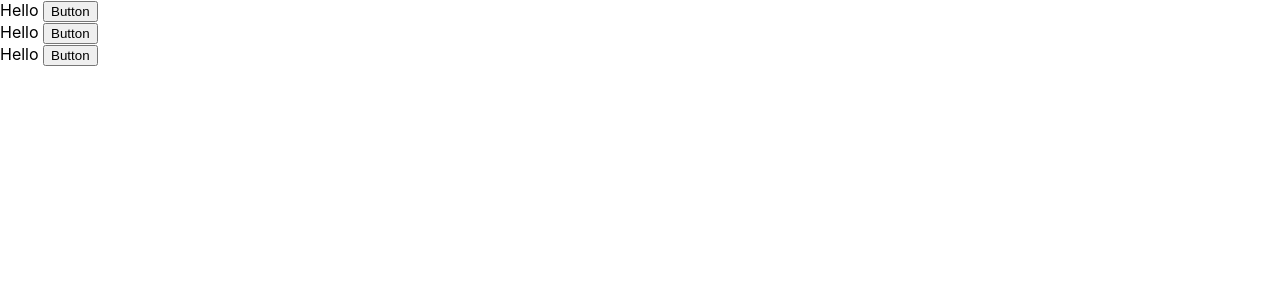
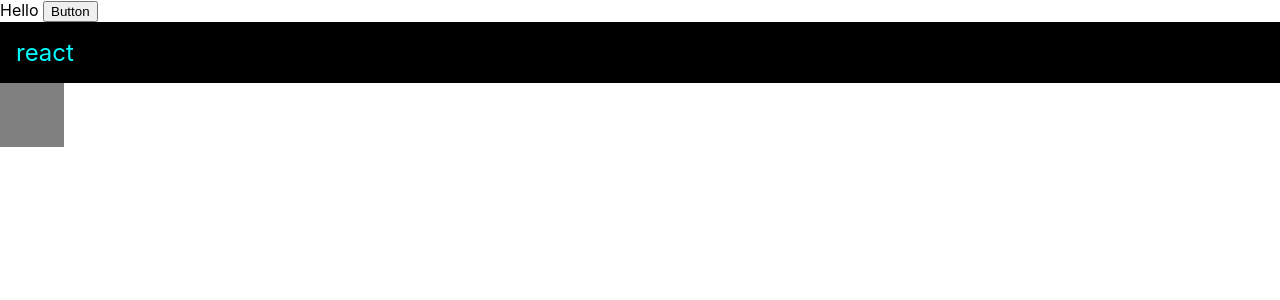
Before and after one commit to jongkyuu/React_Velopert, a React (Create React App) app in the folder React_Study/begin-react/: page / in a window 1280 px wide. Shown: the top 300 px of the page. Built offline with nearby package versions, Linux system fonts and the light colour scheme.

Commit message:
JSX 사용

```diff
--- a/React_Study/begin-react/src/App.css
+++ b/React_Study/begin-react/src/App.css
@@ -36,3 +36,10 @@
     transform: rotate(360deg);
   }
 }
+
+
+.gray-box {
+  background: gray;
+  width: 64px;
+  height: 64px;
+}
--- a/React_Study/begin-react/src/App.js
+++ b/React_Study/begin-react/src/App.js
@@ -1,14 +1,21 @@
 // import logo from './logo.svg';
-// import './App.css';
+import './App.css';
 import Hello from "./Hello";
 
 function App() {
+  const name = "react";
+  const style = {
+    backgroundColor : 'black',
+    color : 'aqua',
+    fontSize : 24,
+    padding : '1rem'
+  }
   return (
-    <div>
+    <>
       <Hello />
-      <Hello />
-      <Hello />
-    </div>
+      <div style={style}>{name}</div>
+      <div className="gray-box"></div>
+    </>
   );
 }
 
```
